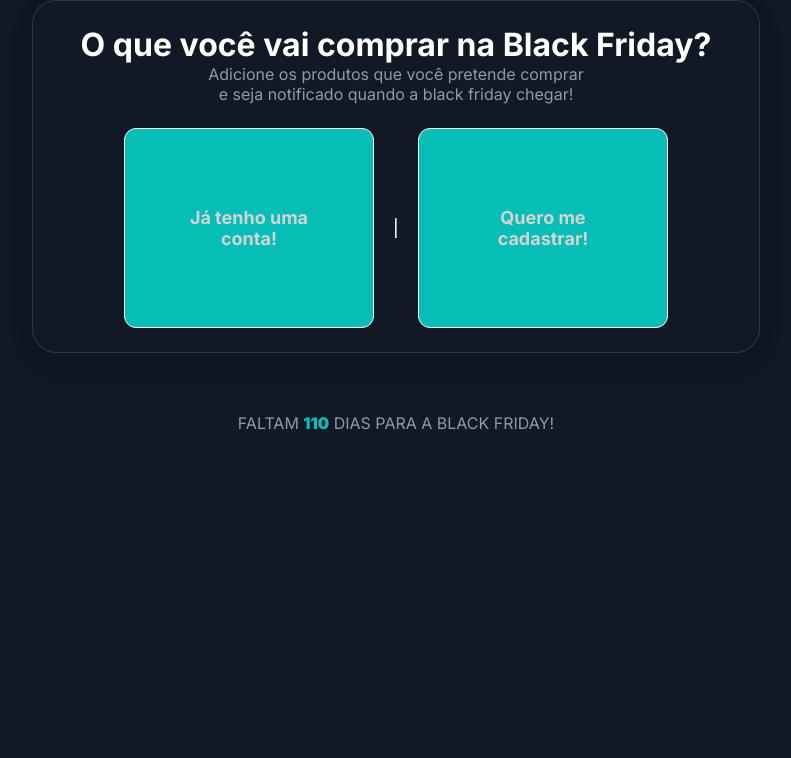
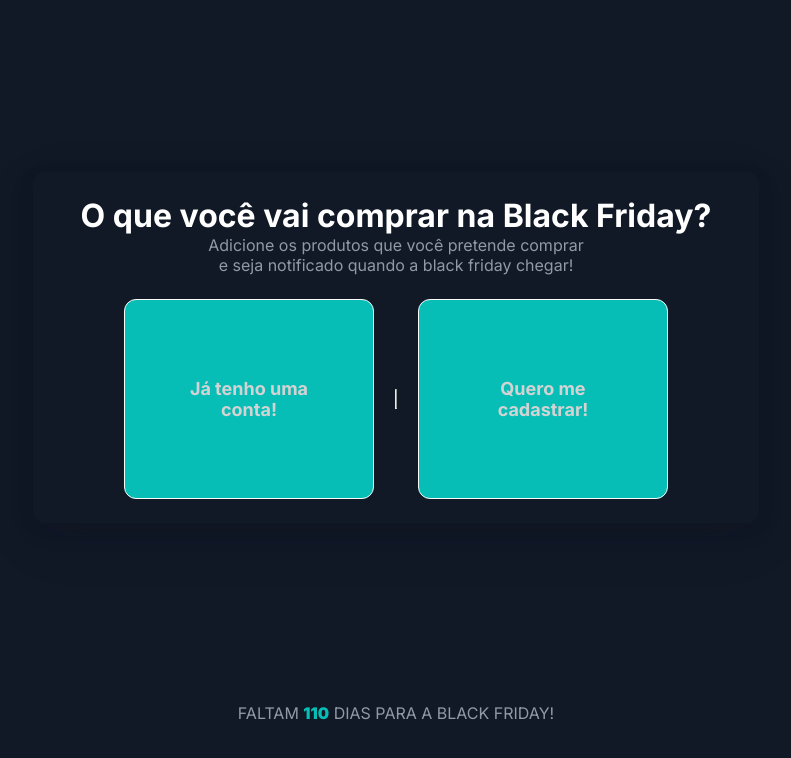
Before and after one commit to pedrocleal/black-friday-compras, a React (Vite) app: page / in a window 1280 px wide. Shown: the top 758 px of the page, without its empty margins (244-1035 px from the left). Built offline with nearby package versions, Linux system fonts and the light colour scheme.

Commit message:
:rocket: feat: start working on get logged user data

```diff
--- a/src/contexts/AuthContext.jsx
+++ b/src/contexts/AuthContext.jsx
@@ -4,6 +4,7 @@
 
 export default function AuthProvider({children}) {
 
+  const [loggedId, setLoggedId] = useState(null)
   const [currentUser, setCurrentUser] = useState(null)
   const [isAuth, setIsAuth] = useState(false);
 
@@ -13,7 +14,9 @@
         currentUser,
         setCurrentUser,
         isAuth,
-        setIsAuth
+        setIsAuth,
+        loggedId,
+        setLoggedId,
       }}
     >
       {children}
--- a/src/pages/Home/index.jsx
+++ b/src/pages/Home/index.jsx
@@ -1,6 +1,11 @@
+import { useEffect, useContext } from "react"
 import { Product } from "../../components/Product"
 import { Container, ContainerHeader, ListProducts } from "./styles"
 import { SignOut } from 'phosphor-react'
+import { doc,collection, getDocs } from 'firebase/firestore'
+
+import { db } from '../../firebase/firebase-config'
+import { AuthContext } from "../../contexts/AuthContext"
 
 const products = [
   {
@@ -28,19 +33,19 @@
     link: 'https://pedroclealdev.netlify.app'
   },
   {
-    id: 4,
+    id: 5,
     name: 'Memória RAM 16gb',
     price: 'R$ 400,00',
     link: 'https://pedroclealdev.netlify.app'
   },
   {
-    id: 4,
+    id: 6,
     name: 'Memória RAM 16gb',
     price: 'R$ 400,00',
     link: 'https://pedroclealdev.netlify.app'
   },
   {
-    id: 4,
+    id: 7,
     name: 'Memória RAM 16gb',
     price: 'R$ 400,00',
     link: 'https://pedroclealdev.netlify.app'
@@ -48,15 +53,38 @@
 ]
 
 export function Home() {
+  // const [username, setUsername] = useState('')
+
+  const { loggedId, currentUser ,setCurrentUser } = useContext(AuthContext)
+  const userCollectionRef = collection(db, "users");
 
   const handleLogOut = () => {
     console.log('to saindo')
   }
 
+  useEffect(() => {
+    async function getLoggedUser() {
+      try {
+        const response = await getDocs(userCollectionRef);
+        const docs = response.docChanges();
+        const usersList = []
+        for (let i = 0; i < docs.length; i++) {
+          const userData = response._snapshot.docChanges[i].doc.data.value.mapValue.fields;
+          usersList.push(userData);
+        }
+        setCurrentUser(usersList.find((user) => user.uid.stringValue === loggedId))
+      } catch (error) {
+        console.log(error)
+      }
+    }
+
+    getLoggedUser();
+  }, [])
+
   return (
     <Container>
       <ContainerHeader>
-        <h2>Olá, pedrocleal!</h2>
+        <h2>Olá, <strong>{currentUser?.username.stringValue}</strong>!</h2>
         <SignOut
           size={32}
           weight={"bold"}
--- a/src/pages/Home/styles.js
+++ b/src/pages/Home/styles.js
@@ -1,7 +1,20 @@
 import styled from "styled-components";
 
 export const Container = styled.div`
-  width: 60vw;
+  width: 100%;
+  max-width: 1280px;
+
+  @media (max-width: 1280px) {
+    max-width: 1080px;
+  }
+
+  @media (max-width: 1080px) {
+    max-width: 800px;
+  }
+
+  @media (max-width: 800px) {
+    max-width: 500px;
+  }
 
   display: flex;
   flex-direction: column;
@@ -44,6 +57,10 @@
     color: #fff;
     font-size: 18px;
     font-weight: 500;
+
+    strong {
+      color: ${({ theme }) => theme.secondary}
+    }
   }
 
   .log-out {
--- a/src/pages/Landing/styles.js
+++ b/src/pages/Landing/styles.js
@@ -1,7 +1,7 @@
 import styled from "styled-components";
 
 export const Container = styled.div`
-  margin: auto;
+  margin: 172px auto;
   padding: 24px;
 
   position: relative;
@@ -10,13 +10,10 @@
   flex-direction: column;
   align-items: center;
 
-  width: 100%;
-  height: 100%;
+  background: ${({ theme }) => theme.background};
+  /* border: 1px solid rgba(255, 255, 255, 0.125); */
 
-  background: ${({ theme }) => theme.background};
-  border: 1px solid rgba(255, 255, 255, 0.125);
-
-  border-radius: 24px;
+  border-radius: 12px;
   box-shadow: rgba(17, 17, 26, 0.1) 0px 4px 16px, rgba(17, 17, 26, 0.1) 0px 8px 24px, rgba(17, 17, 26, 0.1) 0px 16px 56px;
 `
 
--- a/src/pages/Login/index.jsx
+++ b/src/pages/Login/index.jsx
@@ -17,7 +17,8 @@
 
   const isButtonValid = username && password;
 
-  const { isAuth, setIsAuth, currentUser, setCurrentUser } = useContext(AuthContext);
+  const { isAuth, setIsAuth, setLoggedId, currentUser, setCurrentUser } = useContext(AuthContext);
+
   const navigate = useNavigate();
 
   useEffect(() => {
@@ -28,14 +29,14 @@
 
   async function login() {
     try {
-      const response = await signInWithEmailAndPassword(
+      const { user } = await signInWithEmailAndPassword(
         auth,
         username,
         password
       );
 
-      setCurrentUser(response.user)
-      // localStorage.setItem('auth_token', currentUser.accessToken)
+      setLoggedId(user.uid)
+      localStorage.setItem('auth_token', user.accessToken)
       setIsAuth(true);
       setTimeout(() => {
         navigate("/")
--- a/src/pages/Login/styles.js
+++ b/src/pages/Login/styles.js
@@ -1,6 +1,8 @@
 import styled from "styled-components";
 
 export const Container = styled.div`
+  margin: 172px auto;
+
   p {
     margin-top: 16px;
     font-size: 14px;
--- a/src/pages/SignUp/index.jsx
+++ b/src/pages/SignUp/index.jsx
@@ -80,7 +80,7 @@
       );
       // console.log(user.user.uid);
       await createNewUser(data.user.uid);
-      console.log(response);
+      console.log(data);
       toast.success('Cadastro efetuado com sucesso!');
       setTimeout(() => {
         navigate('/login');
--- a/src/pages/SignUp/styles.js
+++ b/src/pages/SignUp/styles.js
@@ -1,6 +1,8 @@
 import styled from "styled-components";
 
 export const Container = styled.div`
+  margin: 172px auto;
+
   p {
     margin-top: 16px;
     font-size: 14px;
```
